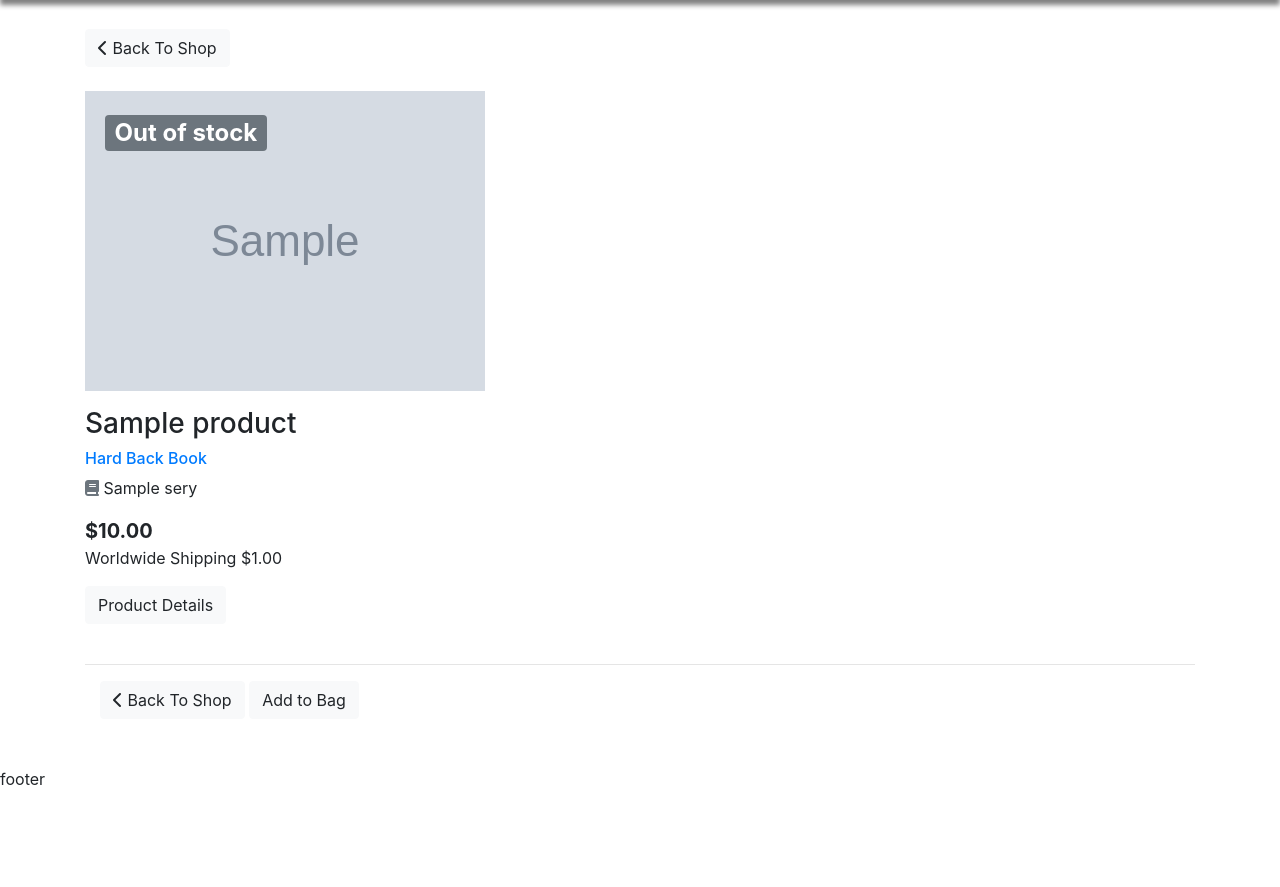
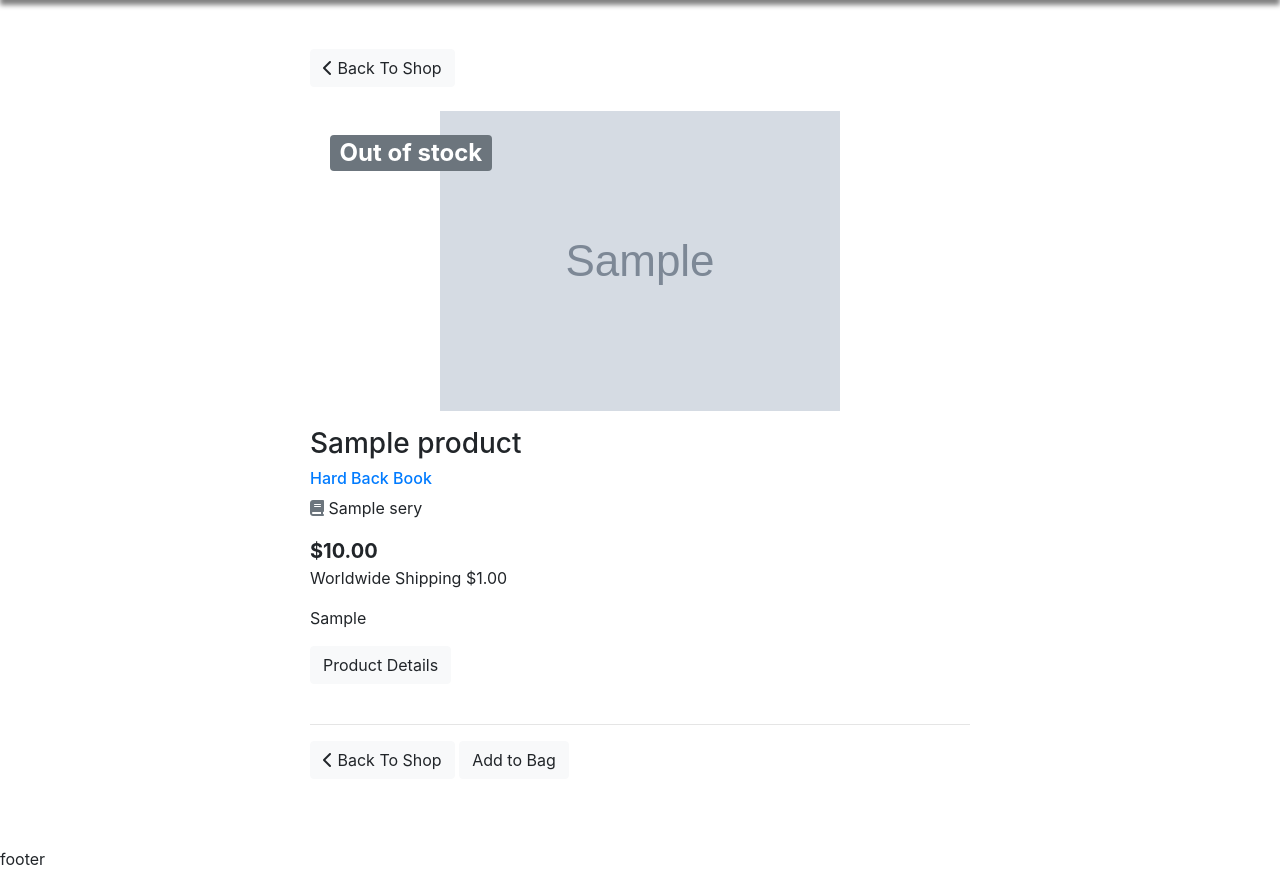
Before and after one commit to Code-Institute-Submissions/Author-Site, a Django app: page /products/1 in a window 1280 px wide. Shown: the part 189-1076 px from the top of the page. Before the commit the page ends 974 px from the top, so only its background shows below. Run offline with Django 3.2, Linux system fonts and the light colour scheme; tables that the repository leaves empty hold one stand-in row (values such as "Sample post"); grey boxes marked "Sample" are stand-in pictures; some libraries are stand-ins or nearby versions.

Commit message:
Styling & conditional rendering on product detail page - page styling - conditionally rendering model fields

```diff
--- a/products/static/products/css/products.css
+++ b/products/static/products/css/products.css
@@ -1,3 +1,16 @@
+.product-detail-container {
+    width: 80vw;
+    padding: 20px;
+    margin: auto;
+}
+
+.image-div {
+    display: flex;
+    flex-direction: column;
+    justify-content: center;
+    align-items: center;
+}
+
 .card-img-overlay {
     pointer-events: none;
 }
@@ -11,3 +24,18 @@
     border-radius: calc(.25rem - 1px);
     pointer-events: none;
 }
+
+
+/* --------------------------- MEDIA QUERIES*/
+
+@media (min-width: 576px) {
+    .product-detail-container {
+        width: 70vw;
+    }
+}
+
+@media (min-width: 992px) {
+    .product-detail-container {
+        width: 700px;
+    }
+}
--- a/products/templates/products/product_detail.html
+++ b/products/templates/products/product_detail.html
@@ -9,7 +9,7 @@
 
 <!-- PRODUCT -->
 <section id="product" class="py-4">
-    <div class="container">
+    <div class="product-detail-container">
         <a href="{% url 'products' %}" class="btn btn-light mb-4">
             <span class="icon">
                 <i class="fas fa-chevron-left"></i>
@@ -20,10 +20,14 @@
         <div class="row">
             <div class="col">
 
-                <!-- image -->
+                <!-- IMAGE -->
+                <div class="image-div">
+
                     <div>
                         <img src="{{ product.image.url}}" alt="product photo"
                         class="img-main img-fluid mb-3">
+                    </div>
+
 
                     {% if not product.in_stock %}
                     <div class="product-image-overlay">
@@ -35,7 +39,7 @@
 
                 </div>
 
-                <!-- title -->
+                <!-- DETAILS -->
                 <div id="product-details-container">
                     <div>
                         <h3>{{ product.name }}</h3>
@@ -52,30 +56,46 @@
                             <p>Worldwide Shipping ${{ product.shipping }}</p>
                         {% endif  %}
 
+                        {% if product.product_type == 'merchandise' %}
+
+                            <p>{{ product.description }}</p>
+
+                        {% else  %}
+                            <div>
+                                <p>{{ product.synopsis }}</p>
+                            </div>
+
                             <p>
                                 <a class="btn btn-light mb-4" data-toggle="collapse"
-                                href="#collapseExample" role="button"
+                                    href="#collapseDetails" role="button"
                                     aria-expanded="false"
-                                aria-controls="collapseExample">
+                                    aria-controls="collapseDetails">
                                     Product Details
                                 </a>
                             </p>
-                        <div class="collapse" id="collapseExample">
+                            <div class="collapse" id="collapseDetails">
                                 <div class="card card-body">
+                                    <p><strong>Author: </strong>{{ product.author }}</p>
+                                    <p><strong>Publish Date: </strong>{{ product.publish_date }}</p>
+                                    <p><strong>Publisher: </strong>{{ product.publisher }}</p>
+                                    <p><strong>ISBN: </strong>{{ product.isbn }}</p>
 
+                                    {% if not product.product_type == 'audio_book' %}
+                                        <p><strong>Pages: </strong>{{ product.page_count }}</p>
+                                    {% else %}
+                                        <p><strong>Narrator: </strong>{{ product.narrator }}</p>
+                                        <p><strong>Run Time: </strong>{{ product.run_time }} min</p>
+                                    {% endif %}
                                 </div>
                             </div>
 
-
-
+                        {% endif %}
                     </div>
                 </div>
 
                 <hr>
 
-
-
-                    <div class="col-12">
+                    <div>
                         <form action="{% url 'add_to_shopping_basket' product.id %}" method="POST">
                             {% csrf_token %}
 
@@ -92,9 +112,6 @@
 
                     </div>
 
-
-
-
             </div>
         </div>
 
```
Lines whose indentation alone changed are shown as unchanged.
